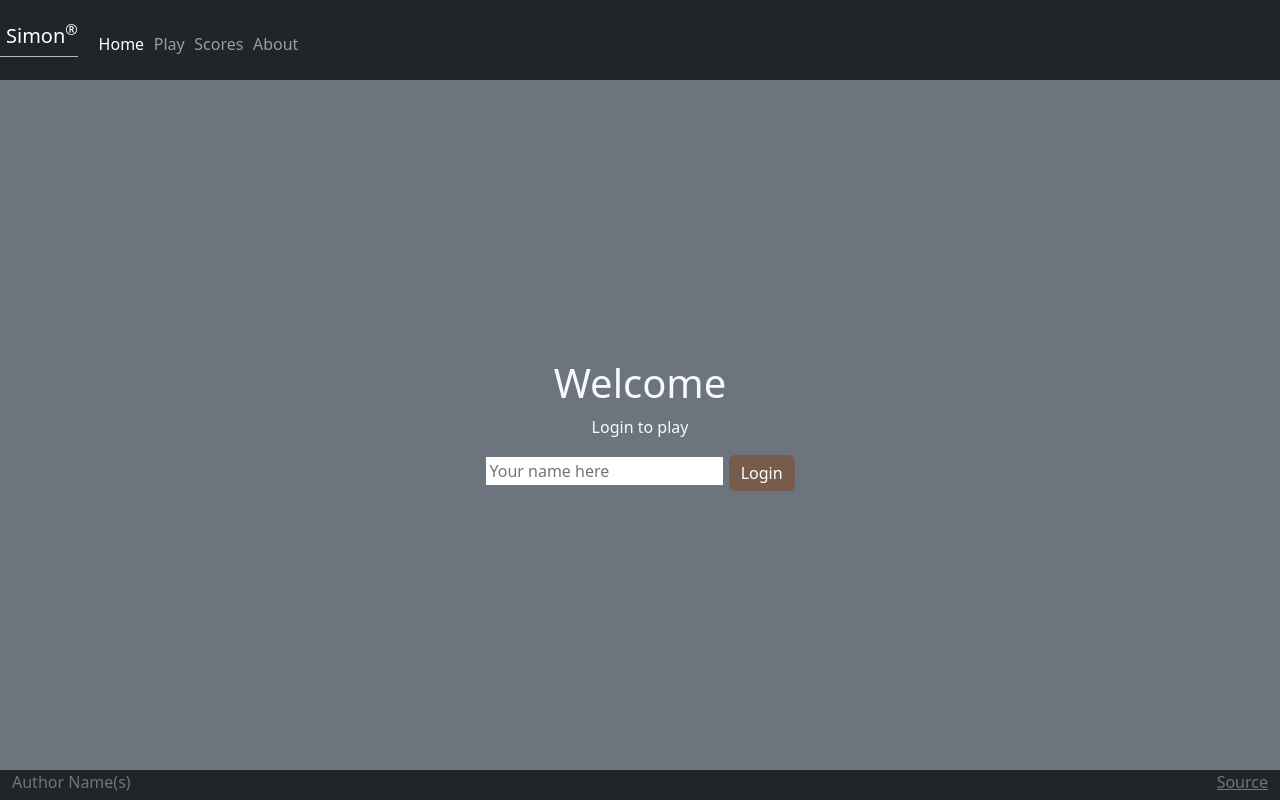
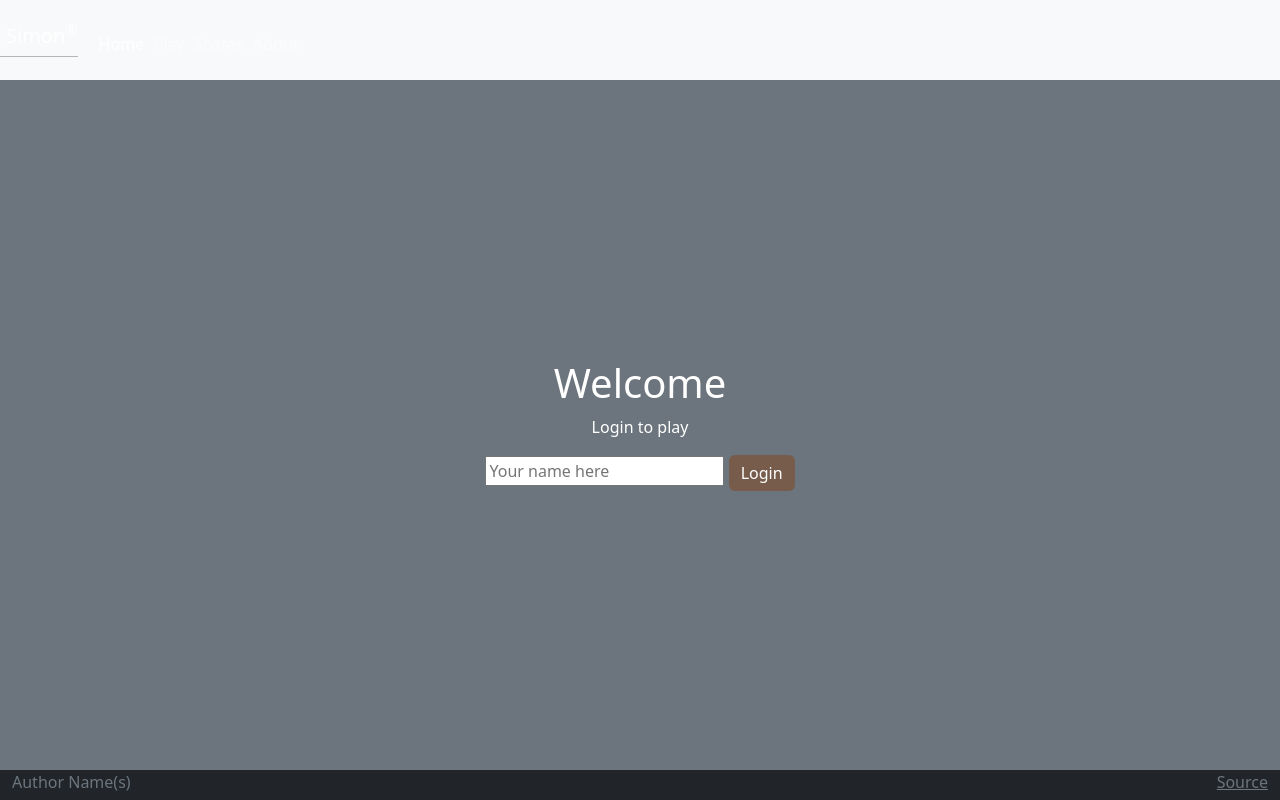
Before and after one commit to lylst3r/simon, a plain HTML site: page index.html in a window 1280 px wide. Drawn offline with nearby package versions, Linux system fonts and the light colour scheme.

Commit message:
Update index.html

```diff
--- a/index.html
+++ b/index.html
@@ -17,7 +17,7 @@
       crossorigin="anonymous"
     />
   </head>
-  <body class="bg-dark text-light">
+  <body class="bg-light text-white">
     <header class="container-fluid">
       <nav class="navbar fixed-top navbar-dark">
         <a class="navbar-brand" href="#">Simon<sup>&reg;</sup></a>
```
